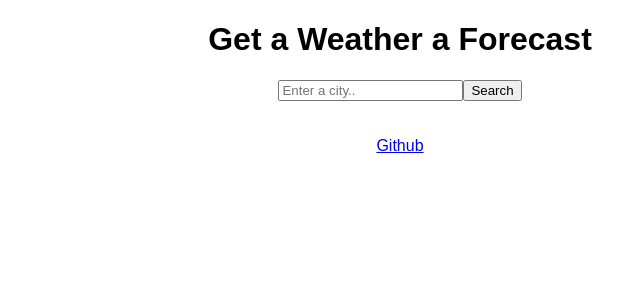
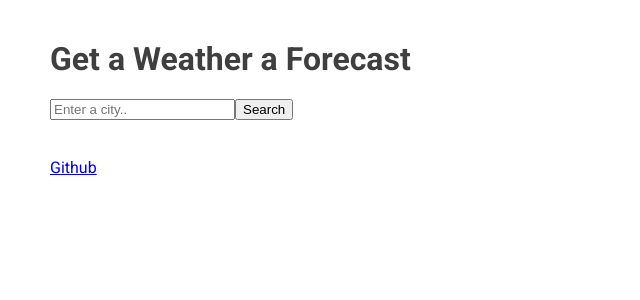
Before and after one commit to Elelwani17/React-Weather-Final-Project, a React (Create React App) app: page / in a window 1280 px wide. Shown: the top 300 px of the page, without its empty margins (240-880 px from the left). Built offline with nearby package versions, Linux system fonts and the light colour scheme.

Commit message:
Update App.css

```diff
--- a/src/App.css
+++ b/src/App.css
@@ -1,10 +1,17 @@
 .App {
-  font-family: sans-serif;
-  text-align: center;
+  max-width: 700px;
+  margin: 40px auto;
+  font-family: "Roboto", sans-serif;
+  color: rgba(30, 30, 31, 0.853);
 }
 
-.App ul {
-  list-style-type: none;
+.App footer {
+  margin-top: 30px;
   text-align: center;
-  margin-top: 30px;
+  font-size: 14px;
 }
+.App footer a {
+  text-decoration: none;
+  font-weight: bold;
+  color: rgba(30, 30, 31, 0.853);
+}
```
